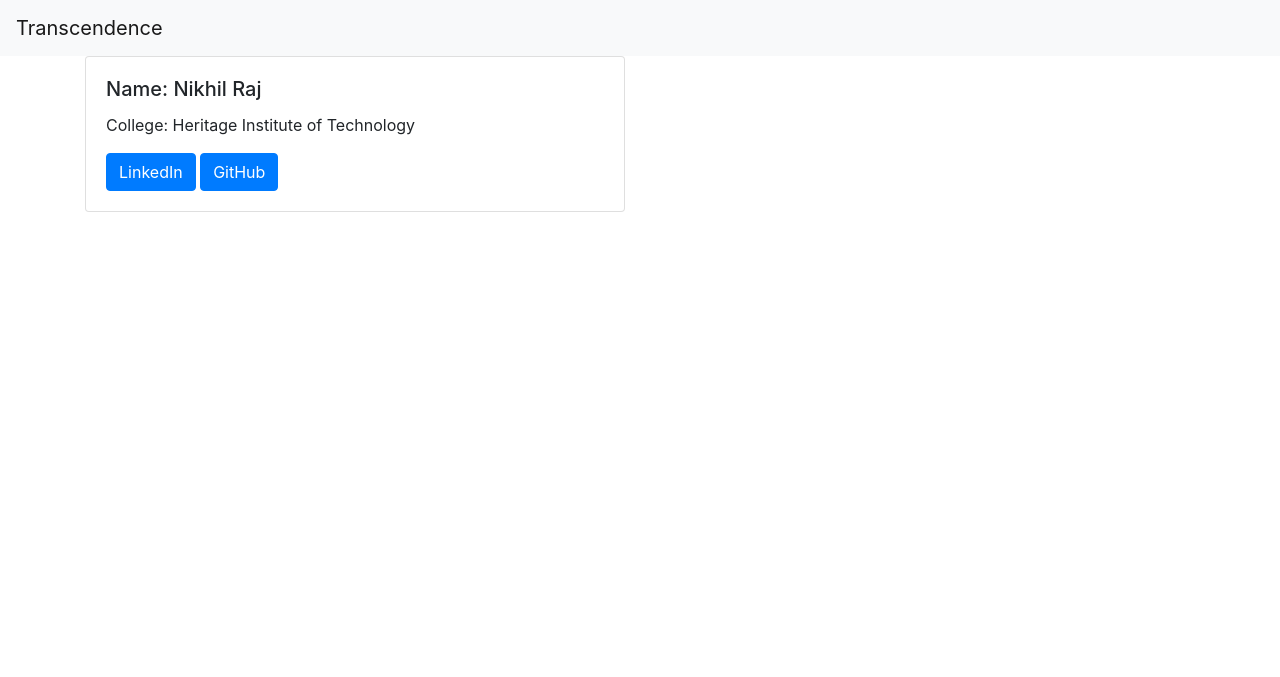
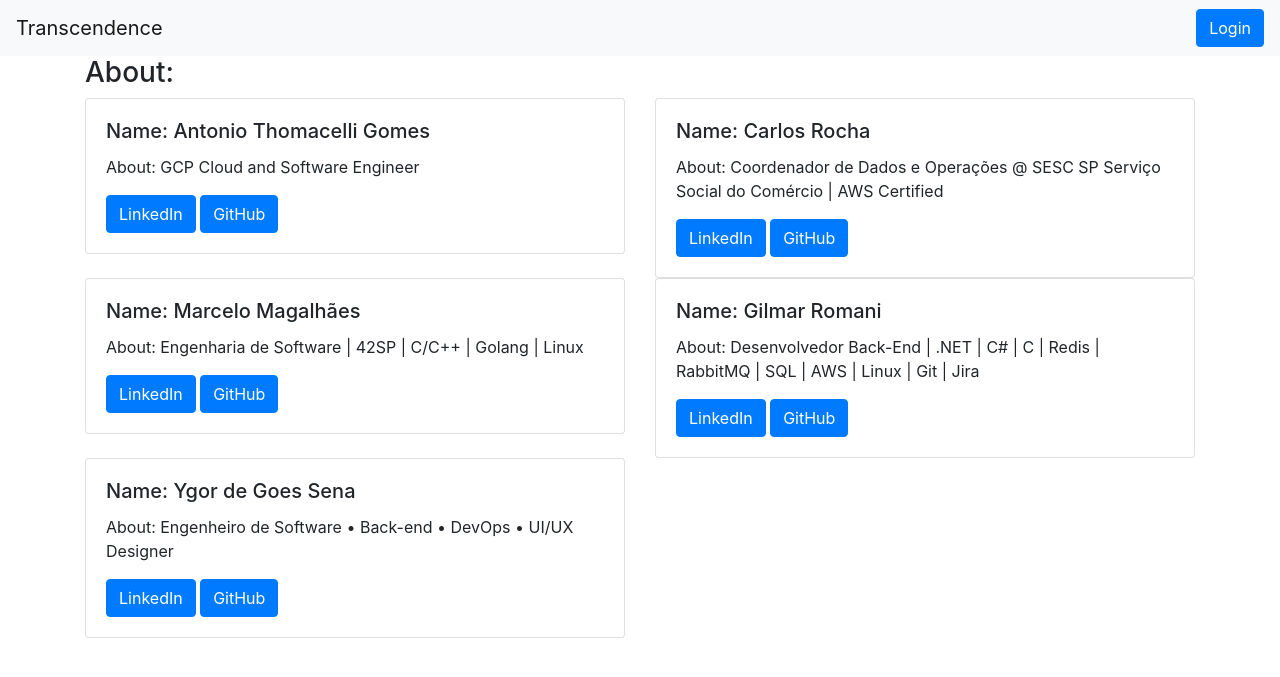
Before and after one commit to tonnytg/42_transcendence, a Django app: page / in a window 1280 px wide. Shown: the top 677 px of the page. Run offline with Django 4.2, Linux system fonts and the light colour scheme.

Commit message:
feat: add local login adicionado o login local usando authentication do django.

```diff
--- a/backend/transcendence/app/urls.py
+++ b/backend/transcendence/app/urls.py
@@ -1,8 +1,8 @@
 from django.urls import path
-# Import views from the root directory
 from . import views
 
-# Map the views with a path.
 urlpatterns = [
-    path('', views.index, name='homepage')
+    path('', views.index, name='homepage'),
+    path('login/', views.login_view, name='login'),
+    path('logout/', views.logout_view, name='logout'),
 ]
--- a/backend/transcendence/app/views.py
+++ b/backend/transcendence/app/views.py
@@ -1,24 +1,61 @@
-# Create your views here.
-from django.shortcuts import render
+from django.shortcuts import render, redirect
+from django.contrib import messages
+from django.contrib.auth import authenticate, login, logout
 
-# Create a dummy list containing the data of a user as a dictionary.
+# Dummy user data
 users = [
     {
-        "name":"Nikhil Raj",
-        "college":"Heritage Institute of Technology",
-        "linkedin_url":"https://www.linkedin.com/in/nikhil-raj-117246232/",
-        "github_url":"https://github.com/nikhil25803"
+        "name": "Antonio Thomacelli Gomes",
+        "about": "GCP Cloud and Software Engineer",
+        "linkedin_url": "https://www.linkedin.com/in/thomacelli/",
+        "github_url": "https://github.com/tonnytg"
+    },
+    {
+        "name": "Carlos Rocha",
+        "about": "Coordenador de Dados e Operações @ SESC SP Serviço Social do Comércio | AWS Certified",
+        "linkedin_url": "https://www.linkedin.com/in/carlos-rocha-tech/",
+        "github_url": "https://github.com/carlosrocha-dev"
+    },
+    {
+        "name": "Marcelo Magalhães",
+        "about": "Engenharia de Software | 42SP | C/C++ | Golang | Linux",
+        "linkedin_url": "https://www.linkedin.com/in/marcelo-magalh%C3%A3es-445a29a4/",
+        "github_url": "https://github.com/magalhaesm"
+    },
+    {
+        "name": "Gilmar Romani",
+        "about": "Desenvolvedor Back-End | .NET | C# | C | Redis | RabbitMQ | SQL | AWS | Linux | Git | Jira",
+        "linkedin_url": "https://www.linkedin.com/in/gilmar-romani/",
+        "github_url": "https://github.com/gialexan"
+    },
+    {
+        "name": "Ygor de Goes Sena",
+        "about": "Engenheiro de Software • Back-end • DevOps • UI/UX Designer",
+        "linkedin_url": "https://www.linkedin.com/in/ygor-sena/",
+        "github_url": "https://github.com/ygor-sena"
     }
 ]
 
-# Create your views here.
+def login_view(request):
+    if request.method == 'POST':
+        username = request.POST['username']
+        password = request.POST['password']
+        user = authenticate(request, username=username, password=password)
+        if user is not None:
+            login(request, user)
+            return redirect('homepage')
+        else:
+            messages.error(request, 'Invalid username or password')
+            return redirect('homepage')
+    else:
+        return redirect('homepage')
+
+def logout_view(request):
+    logout(request)
+    return redirect('homepage')
 
 def index(request):
-
-    # Map the list with a key value `data`
     context = {
-        "datas" : users
+        "datas": users
     }
-
-    # Pass the context along with the template
     return render(request, "index.html", context)
--- a/backend/transcendence/templates/index.html
+++ b/backend/transcendence/templates/index.html
@@ -3,71 +3,136 @@
 <head>
   <!-- Required meta tags -->
   <meta charset="utf-8" />
-    <meta
-      name="viewport"
-      content="width=device-width, initial-scale=1, shrink-to-fit=no"
-    />
+  <meta name="viewport" content="width=device-width, initial-scale=1, shrink-to-fit=no" />
 
   <!-- Bootstrap CSS -->
-    <link
-      rel="stylesheet"
-      href="https://cdn.jsdelivr.net/npm/bootstrap@4.6.2/dist/css/bootstrap.min.css"
-      integrity="sha384-xOolHFLEh07PJGoPkLv1IbcEPTNtaed2xpHsD9ESMhqIYd0nLMwNLD69Npy4HI+N"
-      crossorigin="anonymous"
-    />
+  <link rel="stylesheet" href="https://cdn.jsdelivr.net/npm/bootstrap@4.6.2/dist/css/bootstrap.min.css"
+    integrity="sha384-xOolHFLEh07PJGoPkLv1IbcEPTNtaed2xpHsD9ESMhqIYd0nLMwNLD69Npy4HI+N" crossorigin="anonymous" />
 
   <title>OurTranscendence</title>
 </head>
+<body>
 
-  <body>
-    <!-- Navbar  -->
+      <!-- Navbar -->
       <nav class="navbar navbar-expand-lg navbar-light bg-light">
         <a class="navbar-brand" href="#">Transcendence</a>
-      <button
-        class="navbar-toggler"
-        type="button"
-        data-toggle="collapse"
-        data-target="#navbarNav"
-        aria-controls="navbarNav"
-        aria-expanded="false"
-        aria-label="Toggle navigation"
-      >
+        <button class="navbar-toggler" type="button" data-toggle="collapse" data-target="#navbarNav" aria-controls="navbarNav"
+          aria-expanded="false" aria-label="Toggle navigation">
           <span class="navbar-toggler-icon"></span>
         </button>
+        <div class="collapse navbar-collapse" id="navbarNav">
+          <ul class="navbar-nav ml-auto">
+            {% if user.is_authenticated %}
+            <li class="nav-item">
+              <form method="post" action="{% url 'logout' %}">
+                {% csrf_token %}
+                <button type="submit" class="btn btn-primary">Logout</button>
+              </form>
+            </li>
+            {% else %}
+            <li class="nav-item">
+              <button class="btn btn-primary" data-toggle="modal" data-target="#loginModal">Login</button>
+            </li>
+            {% endif %}
+          </ul>
+        </div>
       </nav>
 
+      <!-- Display messages -->
+      <div class="container">
+        {% if messages %}
+        <div class="row">
+          <div class="col-md-12">
+            {% for message in messages %}
+            <div class="alert alert-{{ message.tags }} alert-dismissible fade show" role="alert">
+              {{ message }}
+              <button type="button" class="close" data-dismiss="alert" aria-label="Close">
+                <span aria-hidden="true">&times;</span>
+              </button>
+            </div>
+            {% endfor %}
+          </div>
+        </div>
+        {% endif %}
+      </div>
+
       <!-- Card Component -->
+      {% if user.is_authenticated %}
+
+      <!-- Welcome to Pong Game -->
       <div class="container">
+        <div class="row">
+          <div class="col-md-12">
+            <div class="card">
+              <div class="card-body">
+                <h5 class="card-title">Welcome to Pong Game</h5>
+                <p class="card-text">Click the button below to play the game</p>
+                <a href="#" class="btn btn-primary">Play Pong</a>
+              </div>
+            </div>
+          </div>
+        </div>
+      </div>
+
+
+      {% else %}
+      <div class="container">
+        <h3>About:</h3>
         <div class="row">
           {% for data in datas %}
           <div class="col-sm-6">
             <div class="card">
               <div class="card-body">
                 <h5 class="card-title">Name: {{ data.name }}</h5>
-              <p class="card-text">College: {{ data.college }}</p>
-              <a href="{{ data.linkedin_url }}" target="_blank" class="btn btn-primary">
-                LinkedIn
-              </a>
-              <a href="{{ data.github_url }}" target="_blank" class="btn btn-primary">
-                GitHub
-              </a>
+                <p class="card-text">About: {{ data.about }}</p>
+                <a href="{{ data.linkedin_url }}" target="_blank" class="btn btn-primary">LinkedIn</a>
+                <a href="{{ data.github_url }}" target="_blank" class="btn btn-primary">GitHub</a>
               </div>
             </div>
           </div>
           {% endfor %}
         </div>
       </div>
+      {% endif %}
+      </div>
+    </div>
 
-    <!--  Linked CDN links to support bootstrap functionality -->
-    <script
-      src="https://cdn.jsdelivr.net/npm/jquery@3.5.1/dist/jquery.slim.min.js"
-      integrity="sha384-DfXdz2htPH0lsSSs5nCTpuj/zy4C+OGpamoFVy38MVBnE+IbbVYUew+OrCXaRkfj"
-      crossorigin="anonymous"
-    ></script>
-    <script
-      src="https://cdn.jsdelivr.net/npm/bootstrap@4.6.2/dist/js/bootstrap.bundle.min.js"
-      integrity="sha384-Fy6S3B9q64WdZWQUiU+q4/2Lc9npb8tCaSX9FK7E8HnRr0Jz8D6OP9dO5Vg3Q9ct"
-      crossorigin="anonymous"
-    ></script>
+    <!-- Login Modal -->
+    <div class="modal fade" id="loginModal" tabindex="-1" role="dialog" aria-labelledby="loginModalLabel" aria-hidden="true">
+      <div class="modal-dialog" role="document">
+        <div class="modal-content">
+          <div class="modal-header">
+            <h5 class="modal-title" id="loginModalLabel">Login</h5>
+            <button type="button" class="close" data-dismiss="modal" aria-label="Close">
+              <span aria-hidden="true">&times;</span>
+            </button>
+          </div>
+          <div class="modal-body">
+            <form method="post" action="{% url 'login' %}">
+              {% csrf_token %}
+              <div class="form-group">
+                <label for="username">Username</label>
+                <input type="text" class="form-control" id="username" name="username" required>
+              </div>
+              <div class="form-group">
+                <label for="password">Password</label>
+                <input type="password" class="form-control" id="password" name="password" required>
+              </div>
+              <button type="submit" class="btn btn-primary">Login</button>
+            </form>
+          </div>
+        </div>
+      </div>
+    </div>
+
+
+
+
+
+  <!-- Linked CDN links to support bootstrap functionality -->
+  <script src="https://cdn.jsdelivr.net/npm/jquery@3.5.1/dist/jquery.slim.min.js"
+    integrity="sha384-DfXdz2htPH0lsSSs5nCTpuj/zy4C+OGpamoFVy38MVBnE+IbbVYUew+OrCXaRkfj" crossorigin="anonymous"></script>
+  <script src="https://cdn.jsdelivr.net/npm/bootstrap@4.6.2/dist/js/bootstrap.bundle.min.js"
+    integrity="sha384-Fy6S3B9q64WdZWQUiU+q4/2Lc9npb8tCaSX9FK7E8HnRr0Jz8D6OP9dO5Vg3Q9ct" crossorigin="anonymous"></script>
 </body>
 </html>
--- a/backend/transcendence/transcendence/settings.py
+++ b/backend/transcendence/transcendence/settings.py
@@ -51,6 +51,9 @@ MIDDLEWARE = [
     'django.contrib.messages.middleware.MessageMiddleware',
     'django.middleware.clickjacking.XFrameOptionsMiddleware',
 ]
+
+# Login URL
+LOGIN_URL = 'login'
 
 ROOT_URLCONF = 'transcendence.urls'
 
```
Lines whose indentation alone changed are shown as unchanged.
